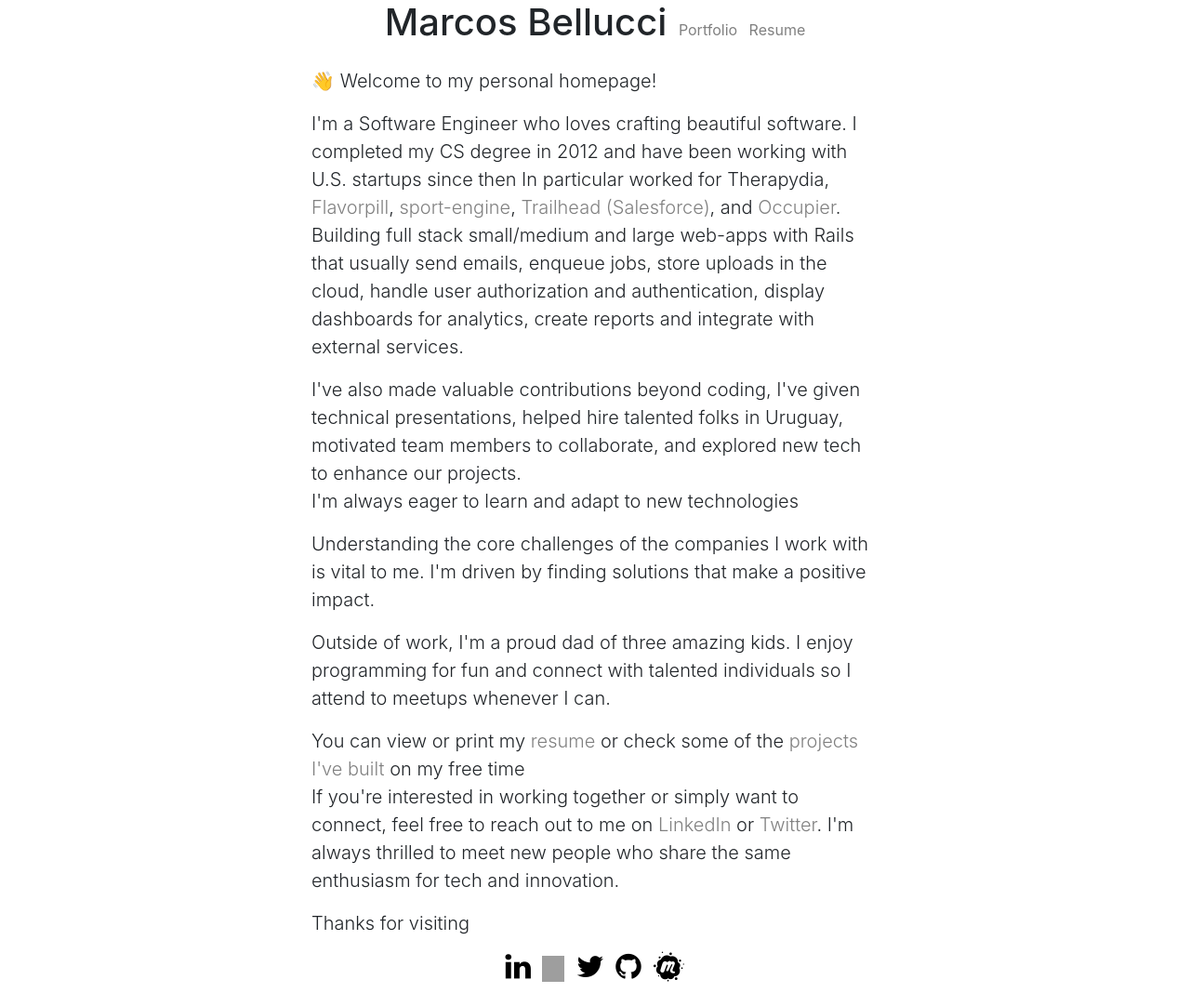
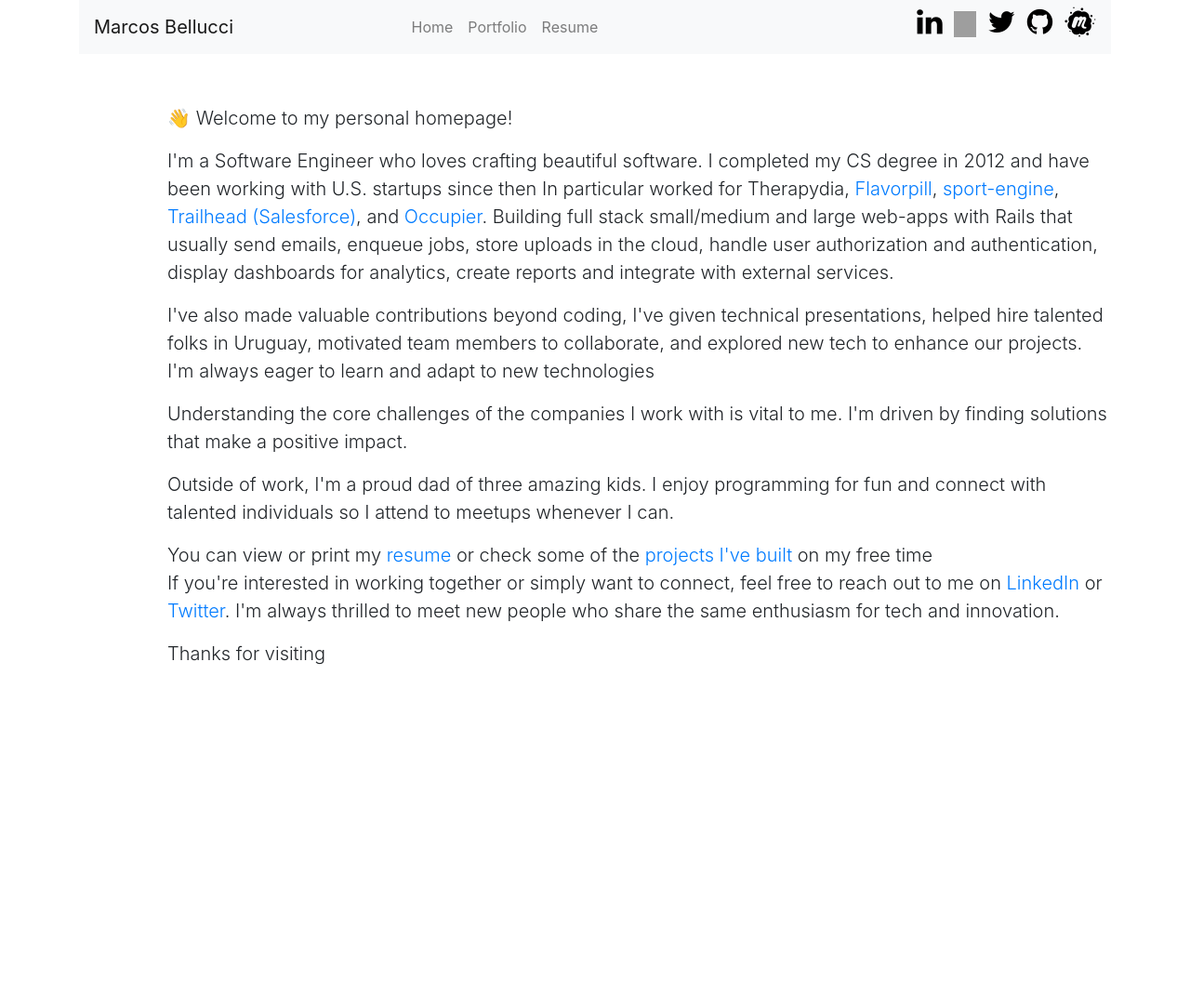
Before and after one commit to delbetu/delbetu.github.io, a Jekyll site: the page built from index.html, in a window 1280 px wide and 1082 px high. Shown: the whole window at 93% size. Built offline with Jekyll 4.4.1, drawn with Linux system fonts in a browser that asks for light colours; grey boxes are pictures that could not be loaded.

Commit message:
update portfolio

```diff
--- a/_includes/nav.html
+++ b/_includes/nav.html
@@ -6,7 +6,7 @@
 
 <nav class="navbar sticky-top navbar-expand-lg navbar-light bg-light">
   <div class="collapse navbar-collapse" id="navbarSupportedContent">
-    <a class="navbar-brand" href="/">M. Bellucci</a>
+    <a class="navbar-brand" href="/">Marcos Bellucci</a>
   </div>
   <button class="navbar-toggler" type="button" data-toggle="collapse" data-target="#navbarSupportedContent" aria-controls="navbarSupportedContent" aria-expanded="false" aria-label="Toggle navigation">
     <span class="navbar-toggler-icon"></span>
@@ -14,6 +14,7 @@
 
   <div class="collapse navbar-collapse" id="navbarSupportedContent">
     <ul class="nav navbar-nav">
+      <li class='nav-item'><a class='nav-link' href="/index.html">Home</a></li>
       <li class='nav-item'><a class='nav-link' href="/portfolio.html">Portfolio</a></li>
       <li class='nav-item'><a class='nav-link' target='_blank' href="/resume.html">Resume</a></li>
     </ul>
--- a/_layouts/default.html
+++ b/_layouts/default.html
@@ -4,7 +4,7 @@
   <meta http-equiv="content-type" content="text/html; charset=utf-8">
   <meta http-equiv="X-UA-Compatible" content="IE=edge">
   <meta name="viewport" content="width=device-width, initial-scale=1">
-  <title>M.Bellucci</title>
+  <title>Marcos Bellucci</title>
   <!-- BOOTSTRAP -->
   <link rel="stylesheet" href="https://stackpath.bootstrapcdn.com/bootstrap/4.4.1/css/bootstrap.min.css" integrity="sha384-Vkoo8x4CGsO3+Hhxv8T/Q5PaXtkKtu6ug5TOeNV6gBiFeWPGFN9MuhOf23Q9Ifjh" crossorigin="anonymous">
   <!-- FONTAWESOME -->
--- a/_layouts/page.html
+++ b/_layouts/page.html
@@ -2,14 +2,14 @@
 layout: default
 ---
 
-<header>{% include nav.html %}</header>
 
 <div class="container">
-  {{ content }}
-
-  <footer class='row'>
-    <div class='col'>
-      <!-- {% include social_icons.html %} -->
+  <header>{% include nav.html %}</header>
+  <div class='row'>
+    <div class='col-sm-1'></div>
+    <div class='col-sm lead'>
+      {{ content }}
     </div>
-  </footer>
+    <div class='col-sm-1'></div>
+  </div>
 </div>
--- a/index.html
+++ b/index.html
@@ -1,29 +1,8 @@
 ---
-layout: default
+layout: page
 title: Home
 ---
 
-<style>
-a {
-  color: grey;
-}
-.container {
-  max-width: 100vw;
-}
-</style>
-
-<div class='container'>
-  <div class='row align-items-center'>
-    <ul class='list-inline col text-center'>
-      <li class='list-inline-item'><h1>Marcos Bellucci</h1></li>
-      <li class='list-inline-item'><a href='/portfolio.html'>Portfolio</a></li>
-      <li class='list-inline-item'><a target='_blank' href='/resume.html'>Resume</a></li>
-    </ul>
-  </div>
-
-  <div class='row'>
-    <div class='col-sm-3'></div>
-    <div class='col-sm lead'>
     <p>
     👋 Welcome to my personal homepage!<br />
 
@@ -58,12 +37,3 @@
     </p>
     </p>
   </div>
-    <div class='col-sm-3'></div>
-  </div>
-
-  <div class='row align-items-center'>
-    <div class='col text-center'>
-      {% include social_icons.html %}
-    </div>
-  </div>
-</div>
```
Also changed, not shown: portfolio.html (+4 -14 lines), assets/images/hexa.png (deleted), assets/images/supermarket-rules.png (deleted), assets/images/task-logger.png (deleted), assets/images/todo-app.png (deleted). Lines whose indentation alone changed are shown as unchanged.
